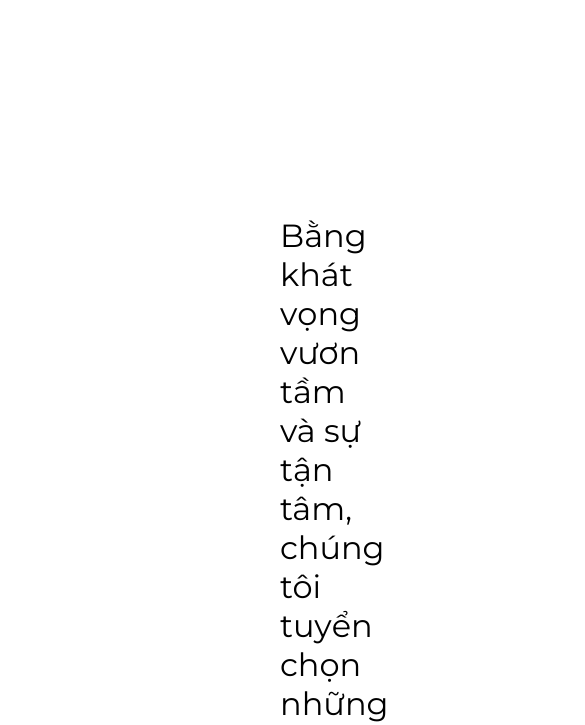
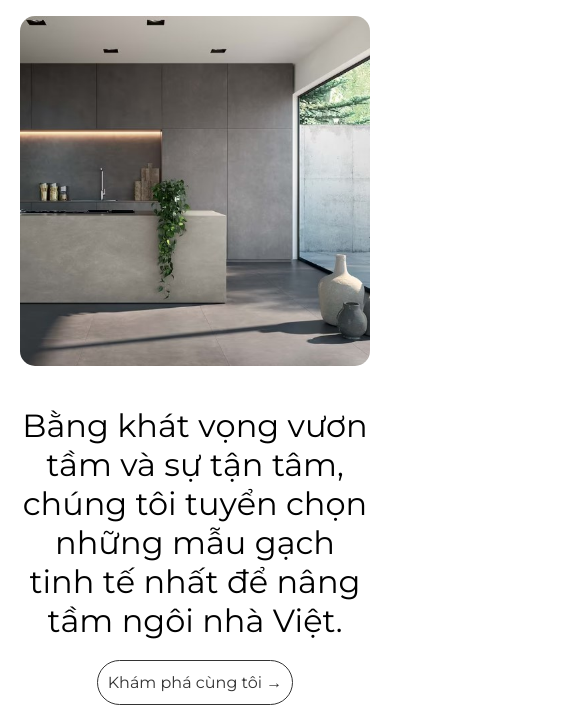
Before and after one commit to Raizor1594/angia-ceramic, a plain HTML site: page florin.html in a window 390 px wide. Shown: the part 888-1613 px from the top of the page, 585 px wide, since content can reach past the window. Drawn offline with nearby package versions, Linux system fonts and the light colour scheme.

Commit message:
Add files via upload

```diff
--- a/florin.html
+++ b/florin.html
@@ -114,12 +114,15 @@
     .show-ct1 {
         display: flex;
         margin-top: 60px;
-        padding: 0 280px;
+        padding: 0 max(20px, (100% - 1360px) / 2);
         gap: 130px;
+        flex-wrap: wrap-reverse;
     }
 
     .van-ban-chuan {
         margin-top: 200px;
+        flex: 1;
+        min-width: 300px;
     }
 
     .tieu-de-lon {
@@ -148,16 +151,20 @@
 
     .show-ct1 img {
         border-radius: 15px;
-        width: 50%;
+        flex: 0 1 500px;
         aspect-ratio: 1/1;
         object-fit: cover;
+        width: 100%;
+        max-width: 500px;
+
     }
 
     .show-ct2 {
         display: flex;
         margin-top: 100px;
-        padding: 0 280px;
+        padding: 0 max(20px, (100% - 1360px) / 2);
         gap: 130px;
+        flex-wrap: wrap;
     }
 
     .show-ct2 img {
@@ -345,17 +352,100 @@
         margin-bottom: 20px;
         font-size: 13px;
     }
+
     .duong-ke {
         border: 0;
-        border-top: 1px solid rgba(254,254,254,0.3);
+        border-top: 1px solid rgba(254, 254, 254, 0.3);
         width: 100%;
         margin-top: 40px;
     }
+
     .van-ban-ps {
         color: white;
         width: 50%;
         font-size: 12px;
         margin: 10px;
+    }
+
+    @media (max-width: 768px) {
+
+        /* 1. Căn giữa toàn bộ khối cha */
+        html,
+        body {
+            overflow-x: hidden;
+            /* Ngăn chặn việc bị lệch sang ngang */
+            width: 100% !important;
+            margin: 0 !important;
+            padding: 0 !important;
+        }
+
+        .show-ct1 {
+            padding: 0 20px !important;
+            /* Đây là khoảng cách 2 bên viền */
+            flex-wrap: wrap-reverse !important;
+            justify-content: center !important;
+            /* Căn giữa ảnh */
+            gap: 20px !important;
+        }
+
+        .show-ct2 {
+            padding: 0 20px !important;
+            /* Đây là khoảng cách 2 bên viền */
+            flex-wrap: wrap !important;
+            justify-content: center !important;
+            /* Căn giữa ảnh */
+            gap: 20px !important;
+        }
+
+        /* 2. Căn giữa văn bản và các thành phần bên trong */
+        .van-ban-chuan {
+            margin-top: 20px !important;
+            margin-left: 0 !important;
+            /* THÊM DÒNG NÀY: Xóa lề trái bị lệch */
+            width: 100% !important;
+            /* THÊM DÒNG NÀY: Ép cụm chữ rộng hết màn hình để căn giữa mới chuẩn */
+            flex: 1 1 100% !important;
+            text-align: center !important;
+            display: flex !important;
+            flex-direction: column !important;
+            align-items: center !important;
+        }
+
+        .van-ban-chuan h1,
+        .van-ban-chuan p {
+            width: 100% !important;
+            text-align: center !important;
+            margin-left: 0 !important;
+        }
+
+        /* 3. Đảm bảo ảnh co giãn và giữ tỉ lệ */
+        .show-ct1 img,
+        .show-ct2 img {
+            width: 100% !important;
+            max-width: 100% !important;
+            height: auto !important;
+            aspect-ratio: 1/1 !important;
+            flex: none !important;
+        }
+
+        .thanh-menu {
+            padding: 0 20px !important;
+            /* Căn đều 2 bên lề 20px */
+            display: flex !important;
+            justify-content: space-between !important;
+            align-items: center !important;
+            /* Height giữ nguyên theo code cũ của anh */
+        }
+
+        .menu-link {
+            display: none !important;
+            /* Ẩn các đề mục: Sản phẩm, Dự án... */
+        }
+
+        .search-box {
+            display: block !important;
+            /* Giữ lại kính lúp */
+        }
     }
 </style>
 
```
